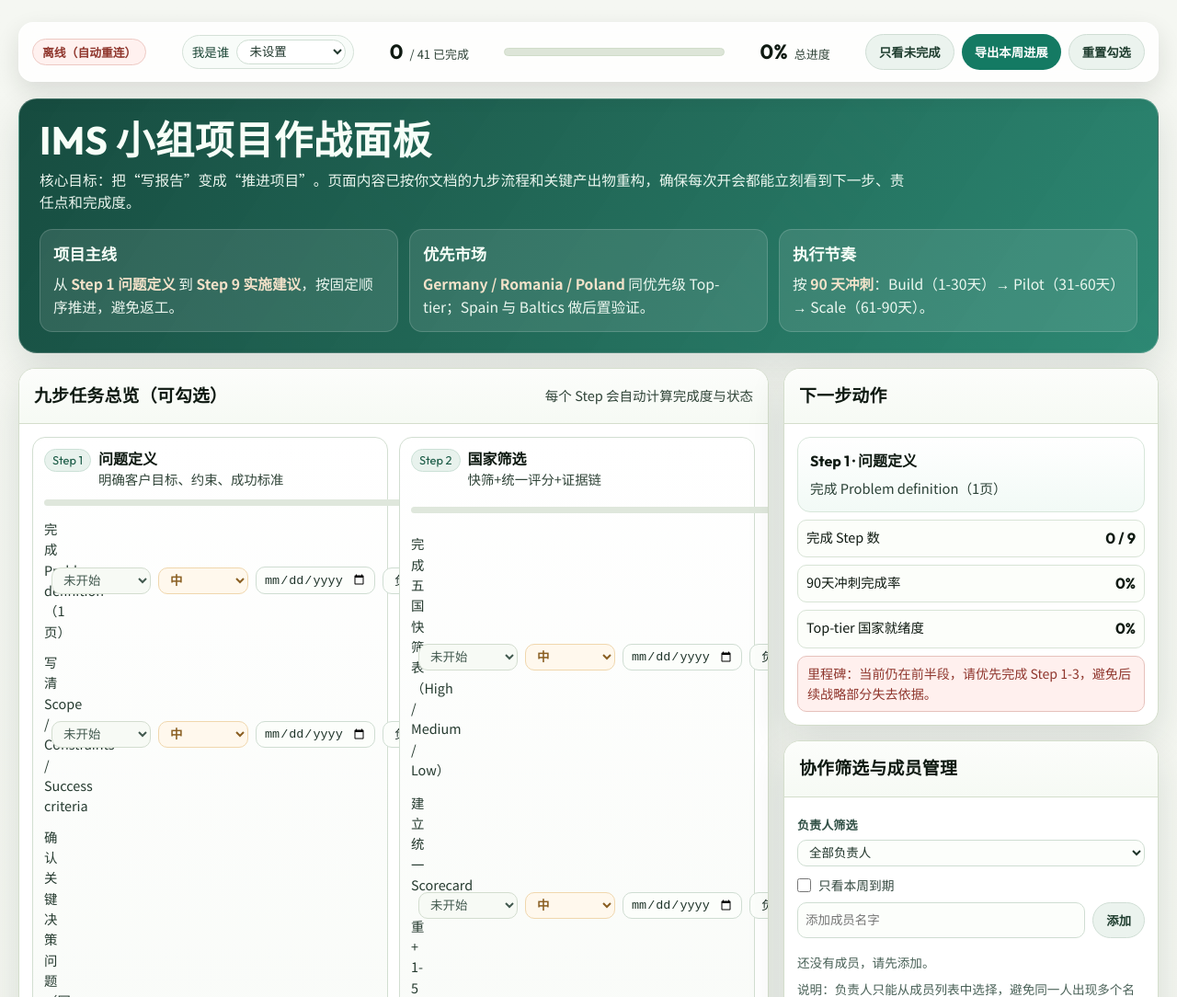
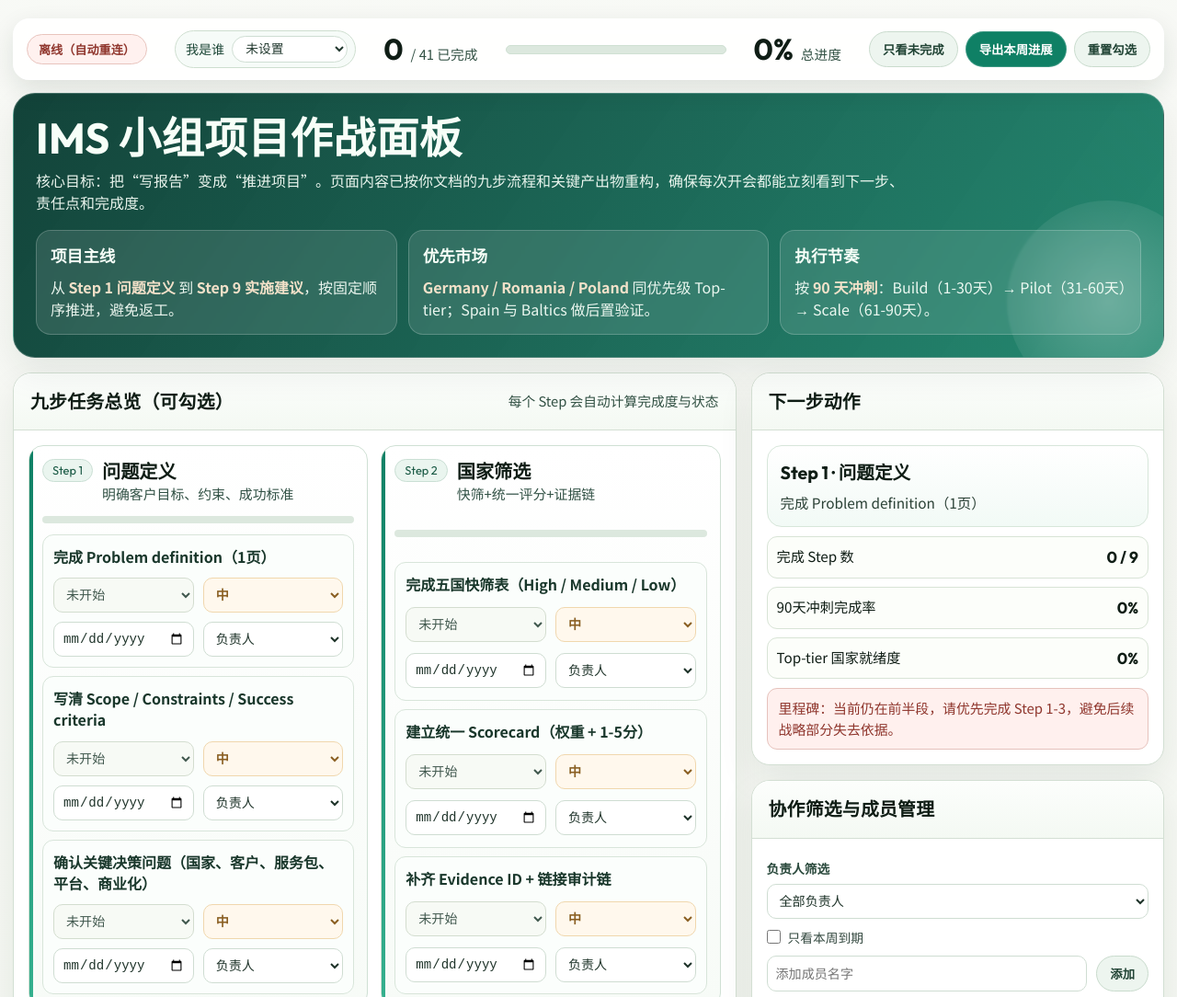
Before and after one commit to lastxuan4396/ims-group-dashboard-web, a website: page index.html in a window 1280 px wide. Shown: the top 1084 px of the page at 92% size. Drawn offline with Linux system fonts and the light colour scheme; no server answers.

Commit message:
style: redesign dashboard layout and task readability

```diff
--- a/index.html
+++ b/index.html
@@ -9,18 +9,18 @@
   <link href="https://fonts.googleapis.com/css2?family=Noto+Sans+SC:wght@400;500;700;800&family=Outfit:wght@400;600;700;800&display=swap" rel="stylesheet">
   <style>
     :root {
-      --bg-1: #f5f7f2;
-      --bg-2: #edf1e5;
-      --ink: #0f1a12;
-      --ink-soft: #304438;
+      --bg-1: #f2f5ee;
+      --bg-2: #e8efe2;
+      --ink: #0f1d15;
+      --ink-soft: #325144;
       --card: #ffffff;
-      --line: #d4decc;
-      --accent: #147a63;
-      --accent-2: #f38f3a;
-      --danger: #b33b2f;
-      --ok: #19753a;
-      --shadow: 0 16px 42px rgba(19, 43, 29, 0.12);
-      --radius: 18px;
+      --line: #d3dfd3;
+      --accent: #0f8065;
+      --accent-2: #da8a3b;
+      --danger: #ab3a2d;
+      --ok: #1e7a43;
+      --shadow: 0 16px 38px rgba(14, 33, 24, 0.08);
+      --radius: 20px;
     }
 
     * {
@@ -33,45 +33,46 @@
       font-family: "Noto Sans SC", sans-serif;
       color: var(--ink);
       background:
-        radial-gradient(1200px 540px at 88% -12%, rgba(20, 122, 99, 0.16), transparent 70%),
-        radial-gradient(900px 460px at -10% 25%, rgba(243, 143, 58, 0.16), transparent 72%),
+        radial-gradient(1200px 520px at 92% -12%, rgba(18, 132, 104, 0.15), transparent 70%),
+        radial-gradient(900px 420px at -8% 26%, rgba(218, 138, 59, 0.13), transparent 70%),
+        linear-gradient(180deg, rgba(255, 255, 255, 0.45), rgba(255, 255, 255, 0)),
         linear-gradient(180deg, var(--bg-1), var(--bg-2));
       min-height: 100vh;
-      line-height: 1.55;
-      padding: 24px 14px 80px;
+      line-height: 1.5;
+      padding: 20px 14px 72px;
     }
 
     .topbar {
       position: sticky;
-      top: 12px;
+      top: 10px;
       z-index: 20;
-      max-width: 1240px;
-      margin: 0 auto 18px;
+      max-width: 1320px;
+      margin: 0 auto 14px;
       padding: 12px 14px;
       border: 1px solid rgba(255, 255, 255, 0.7);
-      border-radius: 16px;
-      background: rgba(255, 255, 255, 0.86);
-      backdrop-filter: blur(8px);
-      box-shadow: 0 10px 26px rgba(22, 33, 24, 0.12);
+      border-radius: 18px;
+      background: rgba(255, 255, 255, 0.9);
+      backdrop-filter: blur(10px);
+      box-shadow: 0 10px 28px rgba(19, 43, 29, 0.11);
       display: flex;
       flex-wrap: wrap;
       align-items: center;
-      gap: 10px;
+      gap: 12px;
       justify-content: space-between;
     }
 
     .sync-pill {
       border-radius: 999px;
-      padding: 4px 10px;
-      font-size: 0.8rem;
-      border: 1px solid #ccddd5;
-      background: #ecf5f0;
-      color: #1f5844;
+      padding: 6px 12px;
+      font-size: 0.82rem;
+      border: 1px solid #bed8cb;
+      background: #ebf7f1;
+      color: #185a44;
       font-weight: 700;
     }
 
     .sync-pill.offline {
-      border-color: #edc9c3;
+      border-color: #e8c4bd;
       background: #fff1ef;
       color: #90372e;
     }
@@ -80,20 +81,20 @@
       display: flex;
       align-items: center;
       gap: 8px;
-      font-size: 0.85rem;
+      font-size: 0.88rem;
       color: #1d4737;
-      border: 1px solid #d5e1d8;
+      border: 1px solid #cedecf;
       border-radius: 999px;
-      padding: 4px 8px 4px 10px;
-      background: #f8fcf9;
+      padding: 5px 8px 5px 11px;
+      background: #f6fbf8;
     }
 
     .user-box select {
       border: 1px solid #cfded3;
       border-radius: 999px;
-      padding: 4px 9px;
-      min-width: 118px;
-      font-size: 0.84rem;
+      padding: 5px 10px;
+      min-width: 126px;
+      font-size: 0.86rem;
       background: #fff;
       color: #22392f;
       outline: none;
@@ -102,32 +103,33 @@
     .metric {
       display: flex;
       align-items: baseline;
-      gap: 7px;
-      font-size: 13px;
+      gap: 8px;
+      font-size: 0.92rem;
       color: var(--ink-soft);
     }
 
     .metric strong {
       font-family: "Outfit", sans-serif;
-      font-size: 22px;
+      font-size: 2rem;
       color: var(--ink);
-      letter-spacing: 0.2px;
+      letter-spacing: 0;
+      line-height: 1;
     }
 
     .bar-wrap {
       width: 240px;
-      height: 9px;
+      height: 10px;
       border-radius: 999px;
-      background: #dde5d8;
+      background: #dce8de;
       overflow: hidden;
-      border: 1px solid #d0dcc9;
+      border: 1px solid #cfe0d2;
     }
 
     .bar {
       width: 0;
       height: 100%;
       transition: width 0.45s ease;
-      background: linear-gradient(90deg, var(--accent), #2da98a);
+      background: linear-gradient(90deg, #0f8065, #35b08e);
     }
 
     .btn-row {
@@ -137,13 +139,13 @@
     }
 
     button {
-      border: 0;
+      border: 1px solid transparent;
       border-radius: 999px;
       font-family: "Noto Sans SC", sans-serif;
       font-weight: 700;
       cursor: pointer;
       padding: 9px 14px;
-      transition: transform 0.16s ease, box-shadow 0.16s ease;
+      transition: transform 0.16s ease, box-shadow 0.16s ease, background 0.16s ease;
     }
 
     button:hover {
@@ -154,64 +156,86 @@
     .btn-main {
       background: var(--accent);
       color: #fff;
+      border-color: rgba(255, 255, 255, 0.18);
     }
 
     .btn-lite {
-      background: #ebf3ee;
-      color: #1f3d2f;
-      border: 1px solid #cfddd4;
+      background: #edf5ef;
+      color: #204334;
+      border-color: #c9dbcd;
     }
 
     .page {
-      max-width: 1240px;
+      max-width: 1320px;
       margin: 0 auto;
       display: grid;
       gap: 16px;
     }
 
     .hero {
-      border-radius: calc(var(--radius) + 2px);
-      padding: 22px;
+      border-radius: calc(var(--radius) + 4px);
+      padding: 24px;
       color: #f7fff8;
       background:
-        linear-gradient(124deg, rgba(10, 66, 53, 0.95), rgba(20, 122, 99, 0.89)),
-        repeating-linear-gradient(45deg, rgba(255, 255, 255, 0.06), rgba(255, 255, 255, 0.06) 12px, transparent 12px, transparent 26px);
+        linear-gradient(125deg, rgba(9, 59, 49, 0.96), rgba(13, 125, 99, 0.9)),
+        repeating-linear-gradient(45deg, rgba(255, 255, 255, 0.06), rgba(255, 255, 255, 0.06) 12px, transparent 12px, transparent 24px);
       box-shadow: var(--shadow);
       border: 1px solid rgba(255, 255, 255, 0.2);
+      position: relative;
+      overflow: hidden;
+    }
+
+    .hero::after {
+      content: "";
+      position: absolute;
+      right: -50px;
+      bottom: -50px;
+      width: 220px;
+      height: 220px;
+      border-radius: 50%;
+      background: radial-gradient(circle, rgba(255, 255, 255, 0.25), rgba(255, 255, 255, 0));
+      pointer-events: none;
     }
 
     .hero h1 {
       font-family: "Outfit", sans-serif;
-      letter-spacing: 0.4px;
-      line-height: 1.08;
-      margin-bottom: 8px;
-      font-size: clamp(1.8rem, 4vw, 2.66rem);
+      letter-spacing: 0.3px;
+      line-height: 1.04;
+      margin-bottom: 10px;
+      font-size: clamp(1.95rem, 4vw, 2.9rem);
+      position: relative;
+      z-index: 1;
     }
 
     .hero p {
       max-width: 950px;
       opacity: 0.94;
-      font-size: 0.98rem;
+      font-size: 1rem;
+      position: relative;
+      z-index: 1;
     }
 
     .hero-grid {
       display: grid;
       grid-template-columns: repeat(12, minmax(0, 1fr));
       gap: 12px;
-      margin-top: 16px;
+      margin-top: 18px;
+      position: relative;
+      z-index: 1;
     }
 
     .hero-card {
       grid-column: span 4;
-      border-radius: 14px;
-      padding: 14px;
-      background: rgba(255, 255, 255, 0.1);
-      border: 1px solid rgba(255, 255, 255, 0.16);
+      border-radius: 16px;
+      padding: 15px;
+      background: rgba(255, 255, 255, 0.11);
+      border: 1px solid rgba(255, 255, 255, 0.2);
+      backdrop-filter: blur(1px);
     }
 
     .hero-card h3 {
       font-family: "Outfit", sans-serif;
-      font-size: 1.08rem;
+      font-size: 1.1rem;
       margin-bottom: 7px;
     }
 
@@ -221,7 +245,7 @@
 
     .layout {
       display: grid;
-      grid-template-columns: 2fr 1fr;
+      grid-template-columns: minmax(0, 1.75fr) minmax(320px, 1fr);
       gap: 16px;
     }
 
@@ -238,84 +262,97 @@
       align-items: center;
       justify-content: space-between;
       gap: 10px;
-      padding: 15px 16px;
+      padding: 16px 18px;
       border-bottom: 1px solid var(--line);
-      background: linear-gradient(180deg, #fcfdfb, #f6faf4);
+      background: linear-gradient(180deg, #fcfefc, #f4f9f3);
     }
 
     .panel-head h2 {
       font-family: "Outfit", sans-serif;
-      font-size: 1.18rem;
+      font-size: 1.24rem;
       letter-spacing: 0.25px;
     }
 
     .panel-body {
-      padding: 14px;
+      padding: 16px;
     }
 
     .hint {
       color: var(--ink-soft);
-      font-size: 0.91rem;
+      font-size: 0.92rem;
     }
 
     .steps {
       display: grid;
-      grid-template-columns: repeat(auto-fit, minmax(255px, 1fr));
-      gap: 12px;
+      grid-template-columns: repeat(auto-fit, minmax(330px, 1fr));
+      gap: 14px;
     }
 
     .step-card {
-      border: 1px solid #d2ded1;
-      border-radius: 14px;
-      background: linear-gradient(180deg, #fff, #f7faf6);
-      padding: 12px;
+      border: 1px solid #cfe0d4;
+      border-radius: 16px;
+      background: linear-gradient(180deg, #ffffff, #f7fbf7);
+      padding: 14px;
       display: grid;
-      gap: 8px;
+      gap: 10px;
       transition: transform 0.18s ease, border-color 0.2s ease;
+      position: relative;
+      overflow: hidden;
+    }
+
+    .step-card::before {
+      content: "";
+      position: absolute;
+      left: 0;
+      top: 0;
+      bottom: 0;
+      width: 4px;
+      background: linear-gradient(180deg, #0f8065, #35b08e);
     }
 
     .step-card:hover {
       transform: translateY(-2px);
-      border-color: #9dcbbd;
+      border-color: #98cbb8;
     }
 
     .step-card.done {
-      border-color: #79bf9f;
-      background: linear-gradient(180deg, #fbfffd, #f1fbf6);
+      border-color: #75c2a0;
+      background: linear-gradient(180deg, #fbfffd, #eef9f3);
     }
 
     .step-title {
       display: flex;
-      gap: 8px;
+      gap: 10px;
       align-items: flex-start;
     }
 
     .badge {
       font-family: "Outfit", sans-serif;
       font-size: 0.8rem;
-      background: #e8f2ed;
-      border: 1px solid #cbe0d6;
+      background: #eaf5ef;
+      border: 1px solid #cadfd4;
       color: #1a5a45;
       border-radius: 999px;
-      padding: 2px 8px;
+      padding: 2px 10px;
       line-height: 1.45;
       white-space: nowrap;
     }
 
     .step-title h3 {
-      font-size: 1rem;
-      line-height: 1.35;
+      font-size: 1.26rem;
+      line-height: 1.24;
     }
 
     .step-info {
-      font-size: 0.9rem;
-      color: var(--ink-soft);
+      font-size: 0.93rem;
+      color: #315145;
+      margin-top: 2px;
     }
 
     .mini-progress {
-      margin-top: 3px;
-      height: 7px;
-      background: #dfe7dc;
+      margin-top: 2px;
+      height: 8px;
+      background: #dce8de;
       border-radius: 999px;
       overflow: hidden;
     }
@@ -330,30 +367,46 @@
 
     .task-list {
       display: grid;
-      gap: 7px;
-      margin-top: 4px;
+      gap: 9px;
+      margin-top: 2px;
     }
 
     .task {
-      display: grid;
-      grid-template-columns: minmax(0, 1fr) 108px 98px 130px 140px;
-      gap: 8px;
-      font-size: 0.9rem;
-      color: #253a2f;
-      align-items: center;
+      display: flex;
+      flex-wrap: wrap;
+      gap: 10px;
+      font-size: 0.92rem;
+      color: #243c31;
+      align-items: flex-start;
+      padding: 11px;
+      border: 1px solid #d8e5da;
+      border-radius: 12px;
+      background: #fbfefc;
+      transition: border-color 0.2s ease, box-shadow 0.2s ease;
+    }
+
+    .task:hover {
+      border-color: #b9d8ca;
+      box-shadow: 0 8px 20px rgba(24, 63, 47, 0.08);
     }
 
     .task-main {
       display: flex;
       align-items: flex-start;
-      gap: 8px;
+      gap: 10px;
+      width: 100%;
       min-width: 0;
-      padding: 2px 0;
+      padding: 1px 0 2px;
     }
 
     .task-label {
       display: inline-block;
       min-width: 0;
+      font-size: 1rem;
+      line-height: 1.42;
+      font-weight: 600;
+      color: #19372b;
+      word-break: break-word;
     }
 
     .task.done .task-label {
@@ -364,12 +417,19 @@
     .field-input {
       border: 1px solid #cfddd2;
       border-radius: 10px;
-      font-size: 0.84rem;
-      padding: 5px 8px;
+      font-size: 0.88rem;
+      padding: 6px 9px;
       color: #1e3329;
-      background: #fcfefb;
+      background: #ffffff;
       outline: none;
       width: 100%;
+      min-height: 38px;
+    }
+
+    .task > .field-input {
+      flex: 1 1 136px;
+      width: auto;
+      min-width: 118px;
     }
 
     .field-input:focus {
@@ -436,8 +496,8 @@
     }
 
     .control-group label {
-      font-size: 0.82rem;
-      color: #315046;
+      font-size: 0.86rem;
+      color: #2b4a3d;
       font-weight: 700;
     }
 
@@ -448,15 +508,15 @@
     .member-add {
       display: grid;
       grid-template-columns: 1fr auto;
-      gap: 8px;
-      margin-top: 8px;
+      gap: 10px;
+      margin-top: 10px;
     }
 
     .member-list {
       display: flex;
       flex-wrap: wrap;
-      gap: 7px;
-      margin-top: 8px;
+      gap: 8px;
+      margin-top: 10px;
     }
 
     .member-chip {
@@ -467,8 +527,8 @@
       border-radius: 999px;
       background: #f2faf5;
       color: #1d4e3c;
-      padding: 3px 9px;
-      font-size: 0.82rem;
+      padding: 4px 10px;
+      font-size: 0.84rem;
       font-weight: 700;
     }
 
@@ -500,49 +560,49 @@
 
     .next-action {
       border: 1px solid #d7e6da;
-      border-radius: 14px;
-      padding: 13px;
+      border-radius: 16px;
+      padding: 14px;
       background: linear-gradient(180deg, #ffffff, #f2faf6);
     }
 
     .next-action h3 {
       font-family: "Outfit", sans-serif;
       margin-bottom: 6px;
-      font-size: 1rem;
+      font-size: 1.22rem;
     }
 
     .next-action p {
-      font-size: 0.92rem;
+      font-size: 0.96rem;
       color: #2b4136;
     }
 
     .kpi {
       display: grid;
-      gap: 8px;
-      margin-top: 8px;
+      gap: 9px;
+      margin-top: 10px;
     }
 
     .kpi-item {
       display: flex;
       justify-content: space-between;
       gap: 8px;
-      padding: 7px 9px;
-      border-radius: 10px;
+      padding: 9px 10px;
+      border-radius: 11px;
       border: 1px solid #d8e4d6;
       background: #fcfefa;
-      font-size: 0.9rem;
+      font-size: 0.95rem;
     }
 
     .kpi-item strong {
       font-family: "Outfit", sans-serif;
-      font-size: 1.02rem;
+      font-size: 1.08rem;
     }
 
     .milestone {
-      margin-top: 8px;
-      padding: 8px 10px;
-      border-radius: 10px;
-      font-size: 0.88rem;
+      margin-top: 10px;
+      padding: 10px 12px;
+      border-radius: 11px;
+      font-size: 0.93rem;
       border: 1px solid #dce7d6;
       background: #f6faf4;
     }
@@ -568,13 +628,13 @@
     .roadmap {
       display: grid;
       grid-template-columns: repeat(3, minmax(0, 1fr));
-      gap: 10px;
+      gap: 12px;
     }
 
     .phase {
       border: 1px solid #d6e4d4;
-      border-radius: 12px;
-      padding: 11px;
+      border-radius: 14px;
+      padding: 12px;
       background: #fbfef9;
       position: relative;
       overflow: hidden;
@@ -592,13 +652,13 @@
 
     .phase h3 {
       font-family: "Outfit", sans-serif;
-      font-size: 1rem;
-      margin-bottom: 5px;
+      font-size: 1.08rem;
+      margin-bottom: 6px;
       color: #154f3c;
     }
 
     .phase p {
-      font-size: 0.88rem;
+      font-size: 0.93rem;
       color: #3a5044;
       margin-bottom: 8px;
     }
@@ -612,7 +672,7 @@
     table {
       width: 100%;
       border-collapse: collapse;
-      font-size: 0.9rem;
+      font-size: 0.94rem;
       min-width: 640px;
       background: #fff;
     }
@@ -656,14 +716,14 @@
     }
 
     .footer-note {
-      font-size: 0.85rem;
+      font-size: 0.9rem;
       color: #496157;
-      margin-top: 8px;
+      margin-top: 10px;
     }
 
     .history-list {
       display: grid;
-      gap: 8px;
+      gap: 9px;
       max-height: 360px;
       overflow: auto;
       padding-right: 4px;
@@ -671,20 +731,20 @@
 
     .history-item {
       border: 1px solid #d8e4d8;
-      border-radius: 12px;
+      border-radius: 13px;
       background: #fbfef9;
-      padding: 8px 10px;
+      padding: 10px 11px;
       display: grid;
-      gap: 3px;
+      gap: 4px;
     }
 
     .history-meta {
-      font-size: 0.78rem;
+      font-size: 0.82rem;
       color: #5a7165;
     }
 
     .history-main {
-      font-size: 0.88rem;
+      font-size: 0.92rem;
       color: #243a31;
     }
 
@@ -710,7 +770,17 @@
       }
     }
 
-    @media (max-width: 980px) {
+    @media (max-width: 1260px) {
+      .layout {
+        grid-template-columns: minmax(0, 1.5fr) minmax(300px, 1fr);
+      }
+
+      .steps {
+        grid-template-columns: repeat(auto-fit, minmax(300px, 1fr));
+      }
+    }
+
+    @media (max-width: 1060px) {
       .layout {
         grid-template-columns: 1fr;
       }
@@ -728,11 +798,7 @@
       }
 
       .bar-wrap {
-        width: 180px;
-      }
-
-      .task {
-        grid-template-columns: 1fr;
+        width: 190px;
       }
 
       .user-box {
@@ -740,8 +806,40 @@
         justify-content: space-between;
       }
 
+      .topbar {
+        gap: 10px;
+      }
+
       .member-add {
         grid-template-columns: 1fr;
+      }
+    }
+
+    @media (max-width: 760px) {
+      body {
+        padding: 14px 10px 58px;
+      }
+
+      .topbar {
+        top: 6px;
+        padding: 10px;
+      }
+
+      .metric strong {
+        font-size: 1.62rem;
+      }
+
+      .bar-wrap {
+        width: 150px;
+      }
+
+      .steps {
+        grid-template-columns: 1fr;
+      }
+
+      .task > .field-input {
+        flex: 1 1 100%;
+        min-width: 100%;
       }
     }
   </style>
```
